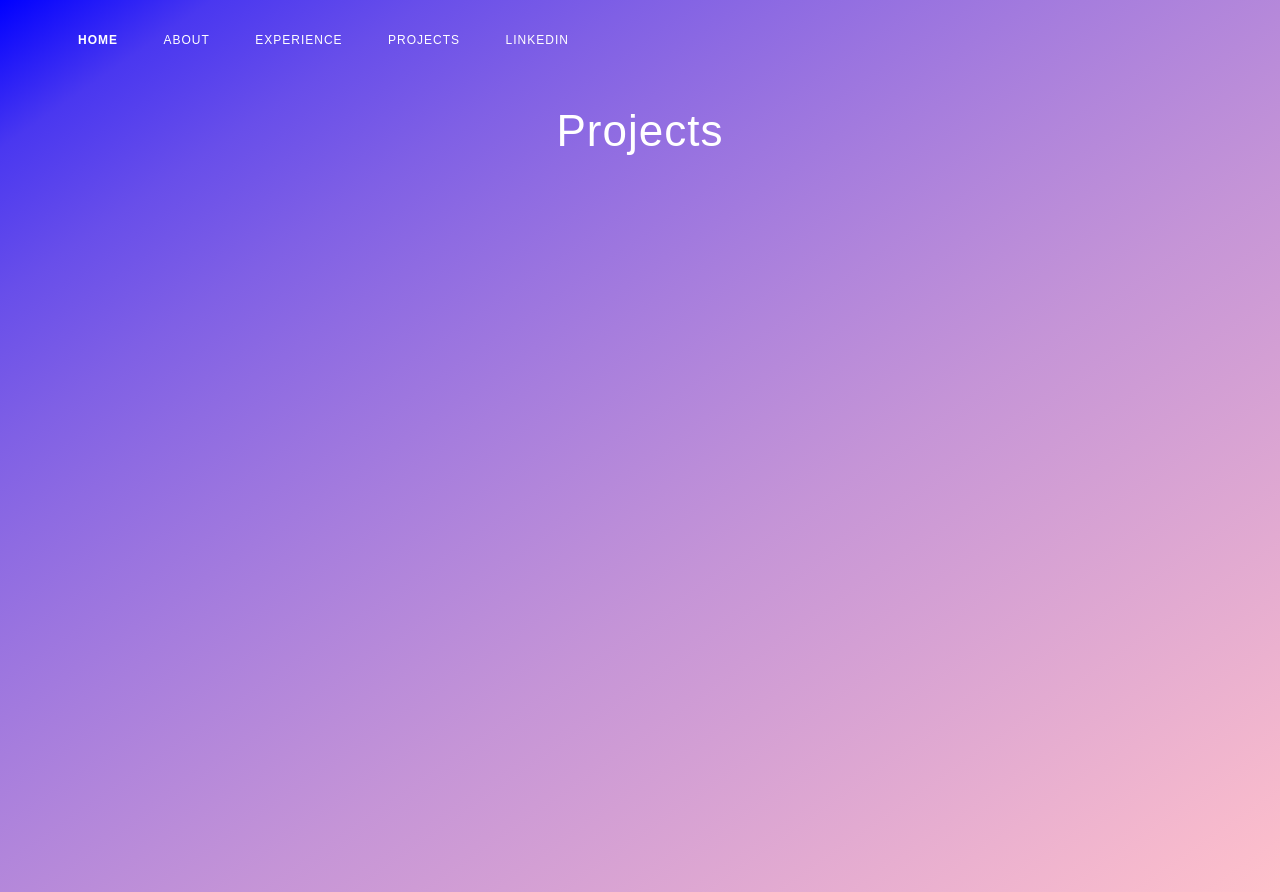
After one commit to samMerkovitz/PersonalWebsite, a Flask app: page /projects in a window 1280 px wide. The commit adds this page. Run offline with Flask 2, Linux system fonts and the light colour scheme.

Commit message:
changed background, added projects page

```diff
--- a/app/routes.py
+++ b/app/routes.py
@@ -5,3 +5,8 @@ from flask import render_template
 @app.route('/index')
 def index():
     return render_template('index.html')
+
+
+@app.route('/projects')
+def projects():
+    return render_template('projects.html')
--- a/app/static/styles/main.css
+++ b/app/static/styles/main.css
@@ -1,10 +1,12 @@
 body {
     font-family: Montserrat, sans-serif;
-    background-color: black;
+    background: linear-gradient(to bottom right, blue, 25%, pink);
     color: white;
     letter-spacing: 1px;
 
+
 }
+
 
 html {
     cursor: url('../img/hand-cursor.png'), auto;
@@ -98,7 +100,11 @@ footer {
     padding-right: 50px;
     padding-top: 30px;
     z-index: 1;
+    opacity: 1;
+
 }
+
+
 
 .nav-items {
     align-self: stretch;
@@ -142,6 +148,36 @@ footer {
 .education-container {
     display: block;
     padding-right: 50px;
+}
+
+.projects-section {
+    margin-left: 30px;
+    margin-right: 30px;
+
+
+}
+
+.projects-container {
+    margin-left: auto;
+    margin-right: auto;
+    width: 100%;
+    height: 100%;
+    max-height: 800px;
+    max-width: 1140px;
+}
+
+.projects-header-wrapper {
+    margin-top: 100px;
+    margin-bottom: 140px;
+    text-align: center;
+
+}
+
+.page-title {
+    font-family: Montserrat, sans-serif;
+    font-size: 44px;
+    line-height: 62px;
+    font-weight: 200;
 }
 
 .experience-section {
@@ -247,7 +283,7 @@ footer {
     border: 0;
     border-bottom: 2px solid;
     border-bottom-color: white;
-    background-color: black;
+    background: transparent;
     color: white;
 
 }
--- a/app/templates/nav-menu.html
+++ b/app/templates/nav-menu.html
@@ -7,10 +7,12 @@
             <div class="nav-items">
                 <div class="nav-wrapper">
                     <nav role="navigation" class="nav-items-in-menu">
-                        <a href='#education-container' aria-current="page" class="about-button">ABOUT</a>
-                        <a href='#experience-section' aria-current="page" class="about-button">EXPERIENCE</a>
-                        <a href='#projects-section' aria-current="page" class="about-button">PROJECTS</a>
-                        <a href="www.linkedin.com/in/sam-merkovitz" aria-current="page" class="about-button" target="__blank">LINKEDIN</a>
+                        <a href='/index' aria-current="page" class="home-button">HOME</a>
+                        <a href='/index#education-container' aria-current="page" class="about-button">ABOUT</a>
+                        <a href='/index#experience-section' aria-current="page" class="about-button">EXPERIENCE</a>
+                        <a href="{{ url_for('projects')}}" aria-current="page" class="about-button">PROJECTS</a>
+                        <a href="https://www.linkedin.com/in/sam-merkovitz" aria-current="page" class="about-button" target="__blank">LINKEDIN</a>
+
                     </nav>
                 </div>
             </div>
@@ -20,6 +22,7 @@
         {% block content %}{% endblock %}
         <script src="static/javascript/jquery.js"></script>
         <script src="static/javascript/fadein.js"></script>
+
     </body>
 
 
--- /dev/null
+++ b/app/templates/projects.html
@@ -0,0 +1,16 @@
+
+{% extends "nav-menu.html" %}
+
+{% block content %}
+
+<section class="projects-section">
+    <div class="projects-container">
+        <div class="projects-header-wrapper">
+            <h1 class="page-title">Projects</h1>
+        </div>
+    </div>
+</section>
+
+
+
+{% endblock %}
```
Also changed, not shown: app/static/javascript/fadein.js (+1 -6 lines), app/templates/index.html (+12 -8 lines).
